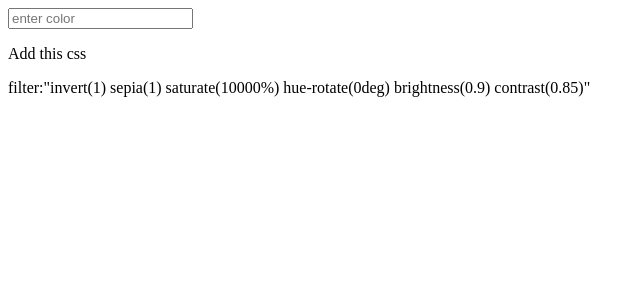
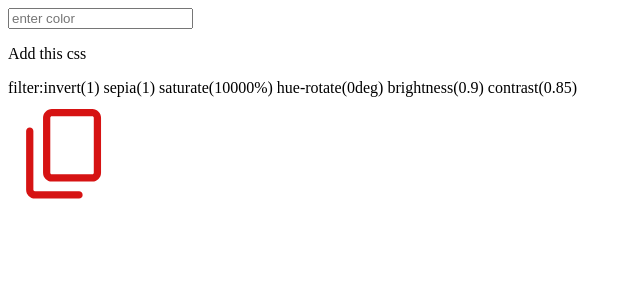
Before and after one commit to Manas0410/changecolorofsvg, a React (Vite) app: page / in a window 1280 px wide. Shown: the top 300 px of the page, without its empty margins (0-644 px from the left). Built offline with nearby package versions, Linux system fonts and the light colour scheme.

Commit message:
svg added

```diff
--- a/src/SVGfilterGenerator.jsx
+++ b/src/SVGfilterGenerator.jsx
@@ -63,7 +63,8 @@ const SVGfilterGenerator = () => {
         placeholder="enter color"
       />
       <p>Add this css</p>
-      <div>filter:"{Filter}"</div>
+      <div>filter:{Filter}</div>
+      <img src={icon} alt="icon" style={{ filter: Filter }} />
     </section>
   );
 };
```
Also changed, not shown: src/assets/icon.svg.
